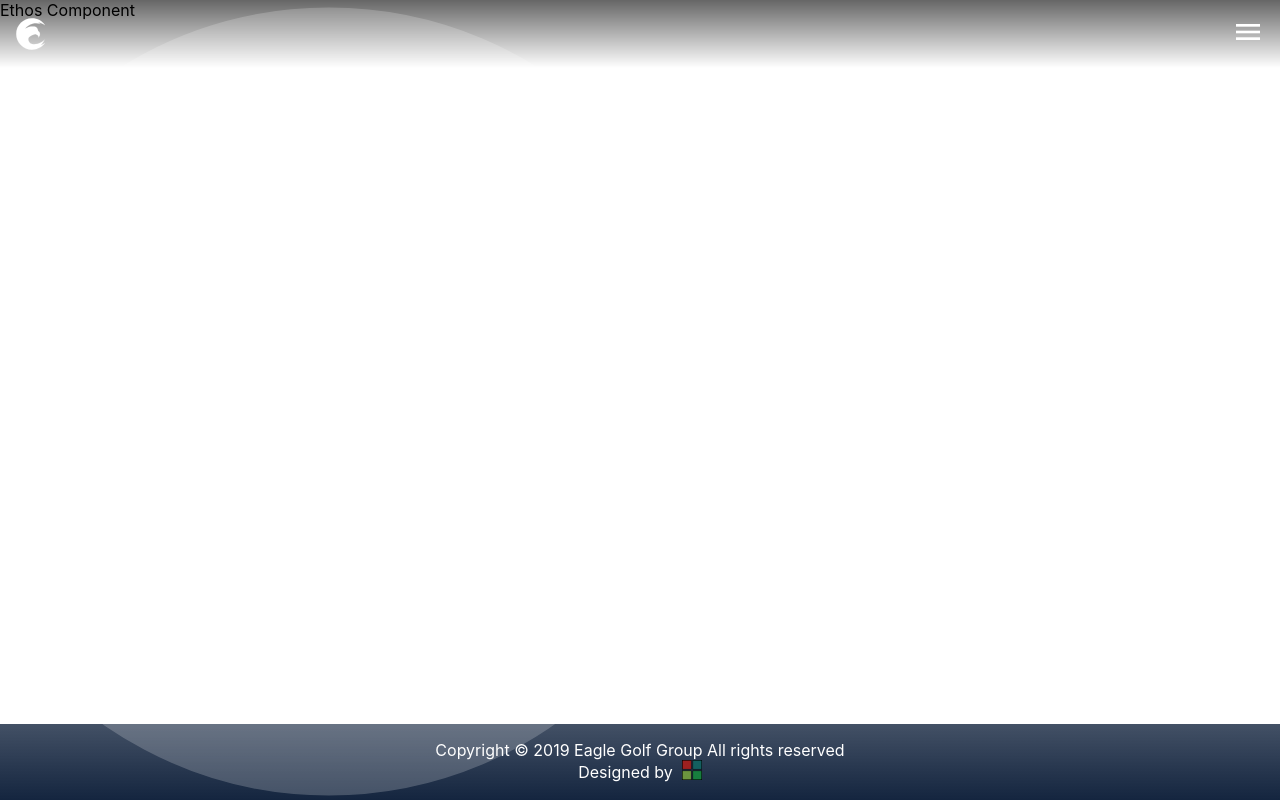
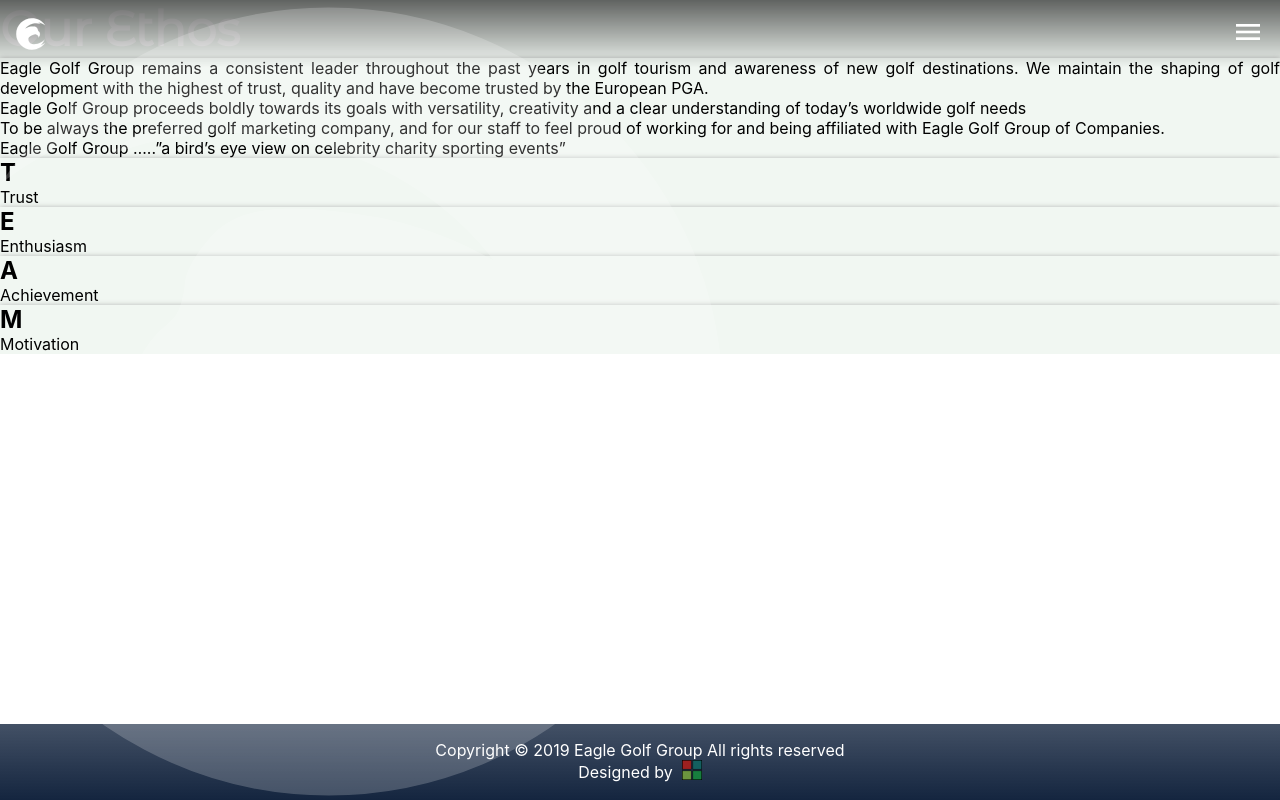
Before and after one commit to annaszalkiewicz/eaglegolfgroup, a React (Create React App) app: page /ethos in a window 1280 px wide. Built offline with nearby package versions, Linux system fonts and the light colour scheme.

Commit message:
Add content to Ethos component

```diff
--- a/src/js/Ethos.js
+++ b/src/js/Ethos.js
@@ -1,10 +1,54 @@
-import React, { Component } from 'react';
+import React, { Component } from "react";
 
 class Ethos extends Component {
   render() {
     return (
-      <section id="ethos">Ethos Component</section>
-    )
+      <section id="ethos">
+        <div className="ethos-container">
+          <header className="grid-item ethos-item-1 section-header">
+            <h2>Our Ethos</h2>
+          </header>
+          <div className="grid-item ethos-item-2">
+            <p>
+              Eagle Golf Group remains a consistent leader throughout the past
+              years in golf tourism and awareness of new golf destinations. We
+              maintain the shaping of golf development with the highest of
+              trust, quality and have become trusted by the European PGA.
+            </p>
+            <p>
+              Eagle Golf Group proceeds boldly towards its goals with
+              versatility, creativity and a clear understanding of today’s
+              worldwide golf needs
+            </p>
+            <p>
+              To be always the preferred golf marketing company, and for our
+              staff to feel proud of working for and being affiliated with Eagle
+              Golf Group of Companies.
+            </p>
+            <p>
+              Eagle Golf Group …..”a bird’s eye view on celebrity charity
+              sporting events”
+            </p>
+          </div>
+          <div className="grid-item ethos-item-3 team">
+            <h2>T</h2>
+            <p>Trust</p>
+          </div>
+          <div className="grid-item ethos-item-4 team">
+            <h2>E</h2>
+            <p>Enthusiasm</p>
+          </div>
+          <div className="grid-item ethos-item-5 team">
+            <h2>A</h2>
+            <p>Achievement</p>
+          </div>
+          <div className="grid-item ethos-item-6 team">
+            <h2>M</h2>
+            <p>Motivation</p>
+          </div>
+        </div>
+      </section>
+    );
   }
 }
 
```
